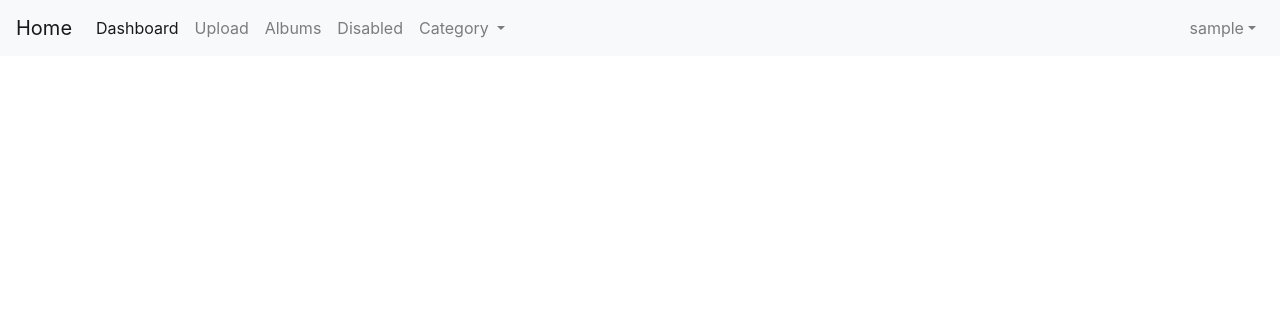
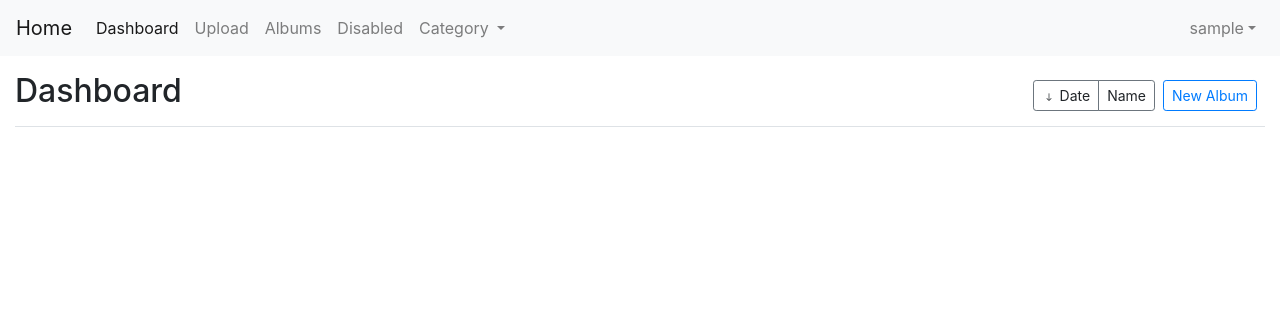
Before and after one commit to MarsWizard/imagebank, a Django app: page /albums in a window 1280 px wide. Shown: the top 316 px of the page. Run offline with Django 3.2, Linux system fonts and the light colour scheme; the visitor is signed in with stand-in values (Sample User, id 1); data that the repository does not hold is empty; some libraries are stand-ins or nearby versions.

Commit message:
add create album button to album_list view

```diff
--- a/ims/templates/ims/album_index.html
+++ b/ims/templates/ims/album_index.html
@@ -2,9 +2,35 @@
 {% load bootstrap_pagination %}
 {% block content %}
   <div class="row">
+  <div class="col-12">
+    <div class="d-flex justify-content-between flex-wrap flex-md-nowrap align-items-center pt-3 pb-2 mb-3 border-bottom">
+        <h1 class="h2">Dashboard</h1>
+        <div class="btn-toolbar mb-2 mb-md-0">
+          <div class="btn-group mr-2">
+            <a class="btn btn-sm btn-outline-secondary">
+              {% if 1 %}
+              <svg class="bi bi-arrow-down" width="1em" height="1em" viewBox="0 0 20 20" fill="currentColor" xmlns="http://www.w3.org/2000/svg">
+                <path fill-rule="evenodd" d="M6.646 11.646a.5.5 0 01.708 0L10 14.293l2.646-2.647a.5.5 0 01.708.708l-3 3a.5.5 0 01-.708 0l-3-3a.5.5 0 010-.708z" clip-rule="evenodd"></path>
+                <path fill-rule="evenodd" d="M10 4.5a.5.5 0 01.5.5v9a.5.5 0 01-1 0V5a.5.5 0 01.5-.5z" clip-rule="evenodd"></path>
+              </svg>
+              {% endif %}
+              Date
+            </a>
+            <a class="btn btn-sm btn-outline-secondary">
+              Name
+            </a>
+          </div>
+          <div class="btn-group mr-2">
+            <a type="button" class="btn btn-sm btn-outline-primary" href="{% url 'create_album' %}">New Album</a>
+          </div>
+        </div>
+      </div>
+    </div>
+  </div>
+  <div class="row">
     {% for album in object_list %}
         <div class="card thumbs text-center" style="width: 18rem;">
-        <a href="{% url 'album_view' album.id %}">
+        <a href="{% url 'ims.album_view' album.id %}">
           <img src="{{ album.image_set.all.0.sm_file.photo.url }}" />
           <div class="card-body">
             <p class="card-text">{{ album.title }}</p>
--- a/ims/urls.py
+++ b/ims/urls.py
@@ -13,7 +13,7 @@ urlpatterns = [
     path('dashboard', views.dashboard, name='ims.dashboard'),
     path('upload', views.UploadView.as_view(), name='upload'),
     # path('upload?aid=<int:album_id>', views.UploadView.as_view(), name='ims.upload_to_album'),
-    path('album/<int:album_id>', views.AlbumView.as_view(), name='album_view'),
+    path('album/<int:album_id>', views.AlbumView.as_view(), name='ims.album_view'),
     path('albums/create', views.CreateAlbumView.as_view(), name='create_album'),
     path('albums', views.AlbumIndexView.as_view(), name='ims.album_list'),
     path('', views.HomeView.as_view(), name='ims_home')
--- a/ims/views.py
+++ b/ims/views.py
@@ -331,9 +331,9 @@ class CreateAlbumView(LoginRequiredMixin, CreateView):
         obj = form.save(commit=False)
         obj.owner = self.request.user
         obj.save()
-        return redirect('ims.dashboard')
+        return redirect('ims.album_view', obj.id)
 
-class AlbumIndexView(generic.ListView):
+class AlbumIndexView(LoginRequiredMixin, generic.ListView):
     template_name_suffix = '_index'
     paginate_by = 24
     ordering = ['-create_at']
```
